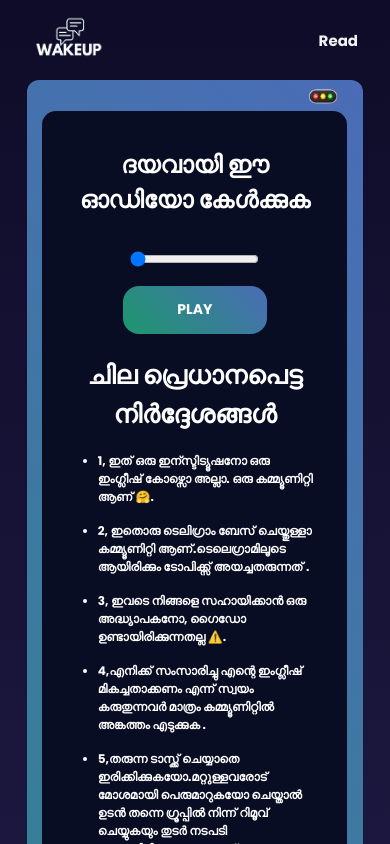
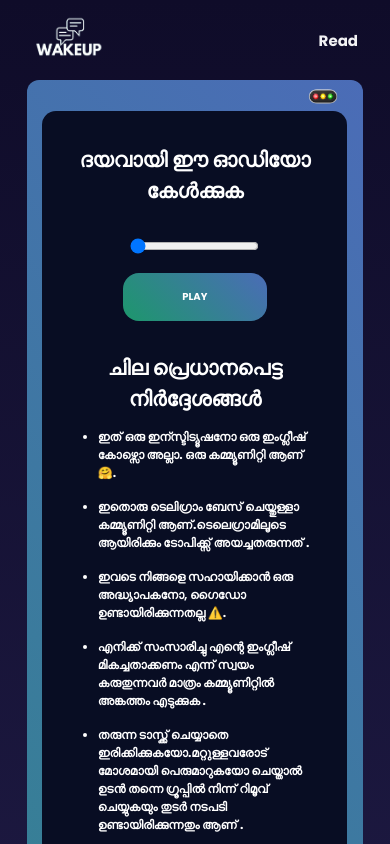
Before and after one commit to ansarworkingspace/wakeup, a React (Vite) app in the folder frontend/: page / in a window 390 px wide. Both pictures are taken after a click on the element "Read". Shown: the top 844 px of the page. Built offline with nearby package versions, Linux system fonts and the light colour scheme.

Commit message:
size resize2

```diff
--- a/frontend/src/components/document/Document.css
+++ b/frontend/src/components/document/Document.css
@@ -144,11 +144,16 @@
 
     .audio h2{
         text-align: center;
+        font-size: 1.3rem;
+    }
+
+    .playButton {
+        font-size: 10px;
     }
 
     .important h2 {
 
-        font-size: 1.6rem;
+        font-size: 1.3rem;
         text-align: center;
         position: relative;
         top: 1rem;
@@ -173,7 +178,7 @@
 
         font-size: 12px;
         position: relative;
-        text-align: justify;
+        text-align: start;
         right: 1rem;
 
     }
--- a/frontend/src/components/document/DocumentScreen.jsx
+++ b/frontend/src/components/document/DocumentScreen.jsx
@@ -81,24 +81,24 @@ const DocumentScreen = () => {
        <div className="important">
         <h2> ചില പ്രെധാനപെട്ട നിർദ്ദേശങ്ങൾ </h2>
         <ul>
-           <li>1, ഇത് ഒരു ഇന്സ്ടിട്യൂഷനോ ഒരു ഇംഗ്ലീഷ് കോഴ്സൊ അല്ലാ. ഒരു കമ്മ്യൂണിറ്റി ആണ്
+           <li>ഇത് ഒരു ഇന്സ്ടിട്യൂഷനോ ഒരു ഇംഗ്ലീഷ് കോഴ്സൊ അല്ലാ. ഒരു കമ്മ്യൂണിറ്റി ആണ്
 🤗.</li>
-           <li>2, ഇതൊരു ടെലിഗ്രാം ബേസ് ചെയ്തുള്ളാ കമ്മ്യൂണിറ്റി ആണ്.ടെലെഗ്രാമിലൂടെ ആയിരിക്കും
+           <li>ഇതൊരു ടെലിഗ്രാം ബേസ് ചെയ്തുള്ളാ കമ്മ്യൂണിറ്റി ആണ്.ടെലെഗ്രാമിലൂടെ ആയിരിക്കും
 ടോപിക്ക്സ് അയച്ചതരുന്നത് .</li>
-           <li>3, ഇവടെ നിങ്ങളെ സഹായിക്കാൻ ഒരു അദ്ധ്യാപകനോ, ഗൈഡോ ഉണ്ടായിരിക്കുന്നതല്ല
+           <li>ഇവടെ നിങ്ങളെ സഹായിക്കാൻ ഒരു അദ്ധ്യാപകനോ, ഗൈഡോ ഉണ്ടായിരിക്കുന്നതല്ല
 ⚠️.</li>
-           <li>4,എനിക്ക് സംസാരിച്ചു എന്റെ ഇംഗ്ലീഷ് മികച്ചതാക്കണം എന്ന് സ്വയം കരുതുന്നവർ മാത്രം
+           <li>എനിക്ക് സംസാരിച്ചു എന്റെ ഇംഗ്ലീഷ് മികച്ചതാക്കണം എന്ന് സ്വയം കരുതുന്നവർ മാത്രം
 കമ്മ്യൂണിറ്റിൽ അങ്കത്തം എടുക്കുക .</li>
-           <li>5,തരുന്ന ടാസ്ക്ക് ചെയ്യാതെ ഇരിക്കിക്കുകയോ.മറ്റുള്ളവരോട് മോശമായി പെരുമാറുകയോ
+           <li>തരുന്ന ടാസ്ക്ക് ചെയ്യാതെ ഇരിക്കിക്കുകയോ.മറ്റുള്ളവരോട് മോശമായി പെരുമാറുകയോ
 ചെയ്താൽ ഉടൻ തന്നെ ഗ്രൂപ്പിൽ നിന്ന് റിമൂവ് ചെയ്യുകയും തുടർ നടപടി ഉണ്ടായിരിക്കുന്നതും ആണ്
 .</li>
 
 
-<li>6,ആദ്യത്തെ ഒരു മാസം സബ്സ്ക്രിപ്ഷൻ സൗജന്നമായിരിക്കും. പിന്നീട് അങ്ങോട്ട് തുടരണമെങ്കിൽ
+<li>ആദ്യത്തെ ഒരു മാസം സബ്സ്ക്രിപ്ഷൻ സൗജന്നമായിരിക്കും. പിന്നീട് അങ്ങോട്ട് തുടരണമെങ്കിൽ
 പ്ലാനുകൾ എടുക്കണം .</li>
-<li>7, പിന്നീട് ഉള്ള ഒരു മാസത്തേക്ക് 49 rs , മൂന്ന് മാസത്തേക്ക് ആണെകിൽ 99 rs ആണ്
+<li>പിന്നീട് ഉള്ള ഒരു മാസത്തേക്ക് 49 rs , മൂന്ന് മാസത്തേക്ക് ആണെകിൽ 99 rs ആണ്
 😊.</li>
-<li>8, ഒരുമാസം നിങ്ങൾക്ക് സൗജന്യമായി നൽകുന്നത് ഉപയോഗപ്പെടുത്തു . ഉപയോകപെട്ടാൽ ഒപ്പം
+<li>ഒരുമാസം നിങ്ങൾക്ക് സൗജന്യമായി നൽകുന്നത് ഉപയോഗപ്പെടുത്തു . ഉപയോകപെട്ടാൽ ഒപ്പം
 കൂടു .</li>
         </ul>
        </div>
@@ -107,7 +107,7 @@ const DocumentScreen = () => {
        <div className="services">
        <h2> എന്താണ് wakeup കമ്മ്യൂണിറ്റി ഞങ്ങൾക്ക് ചെയ്യുന്നത് ?🤔 </h2>
         <ul>
-           <li>1,Daily Audio Task Topics
+           <li>Daily Audio Task Topics
 🎙
 (ഒരു വിഷയം തരികയും നിങ്ങൾ അതിനെ കുറിച് 2 മിനിറ്റിൽ കുറയാതെ ഓഡിയോ ചെയ്യുകയാണ്
 ഒന്നാമത്തെ ടാസ്ക് ,നിങ്ങൾക്ക് തോന്നാം ഞാൻ എങ്ങനെ സംസാരിക്കും എനിക്ക് രണ്ട് വാക്കുകൾ
@@ -116,24 +116,24 @@ const DocumentScreen = () => {
 നിങളുടെ മാറ്റങ്ങൾ തിരിച്ചറിയും )</li>
 
 
-           <li>2,Daily Debate Audio Task Topics
+           <li>Daily Debate Audio Task Topics
 🗣(ഒരു വിഷയം തരുകയും നിങ്ങൾ നിങളുടെ അഭിപ്രായം ഓഡിയോ ആയി പറയുകയും മറ്റുള്ളവരുടെ
 അഭിപ്രായങ്ങളോട് യോജോക്കുന്നില്ല എങ്കിൽ അതിനു പ്രീതികരിക്കുകയും ചെയ്തു ഒരു നല്ല
 healthy ഡിബേറ്റ് ആണ് ചെയ്യേണ്ടത് )</li>
 
 
-           <li>3,Daily Podcast
+           <li>Daily Podcast
 🔮
 (നിങ്ങൾക്ക് ദിവസ്സവും spotify ഇംഗ്ലീഷ് റിലേറ്റഡ് ആയ podcast അയച്ചു തരുന്നതാണ് . ഓർക്കുക
 കേൾക്കുന്നതും നല്ലതാണ് ഒരുപാട് പുതിയ വാക്കുകൾ ലഭിക്കും )</li>
 
 
-           <li>4,Daily Useful Videos
+           <li>Daily Useful Videos
 🎞
 (കേൾക്കുന്നത് പോലെത്തന്നെ important ആണ് ഇംഗ്ലീഷ് റിലേറ്റഡ് വീഡിയോ കാണുകയും
 അവരുടെ ബോഡി language മനസിലാക്കുകയും എന്നത് )</li>
 
-           <li>5,Weekly E-books
+           <li>Weekly E-books
 📚
 (എല്ലാ ശനിയാഴ്ചയിലും pdf ബുക്ക് നൽകുന്നതായിരിക്കും , sunday ടാസ്ക് അയക്കുന്നതല്ല
 ,അതുകൊണ്ടുതന്നെ ആ ദിവസ്സം നിങ്ങൾ ഈ ബുക്ക് വായിക്കുക .വായന ശീലം നന്നാക്കുക )</li>
```
